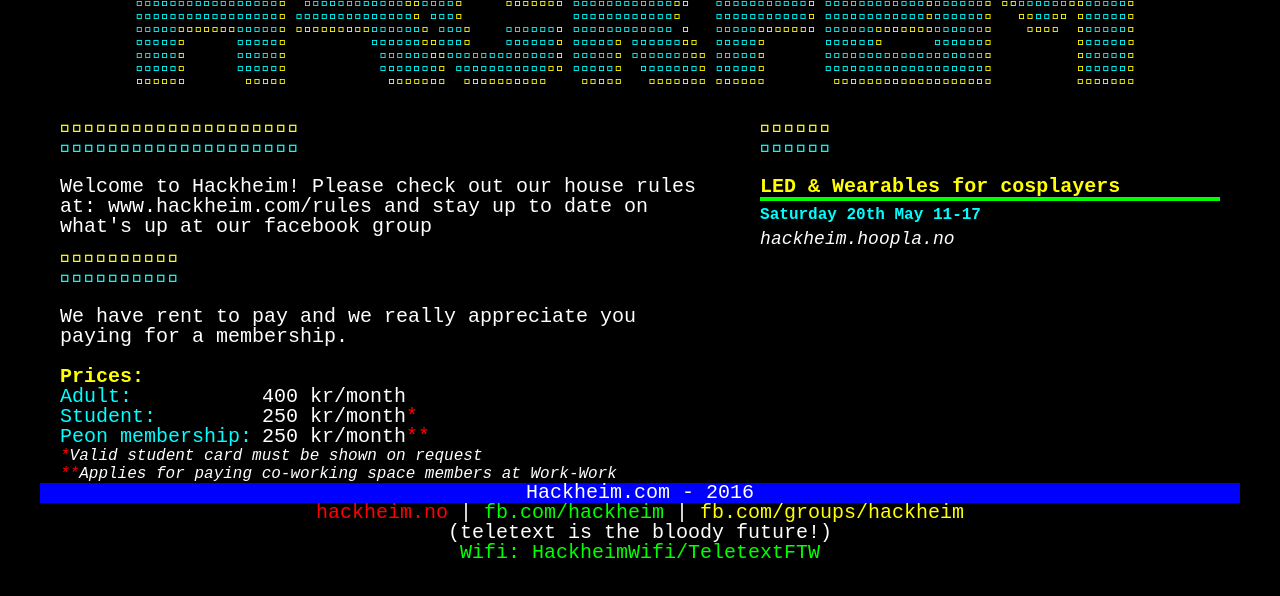
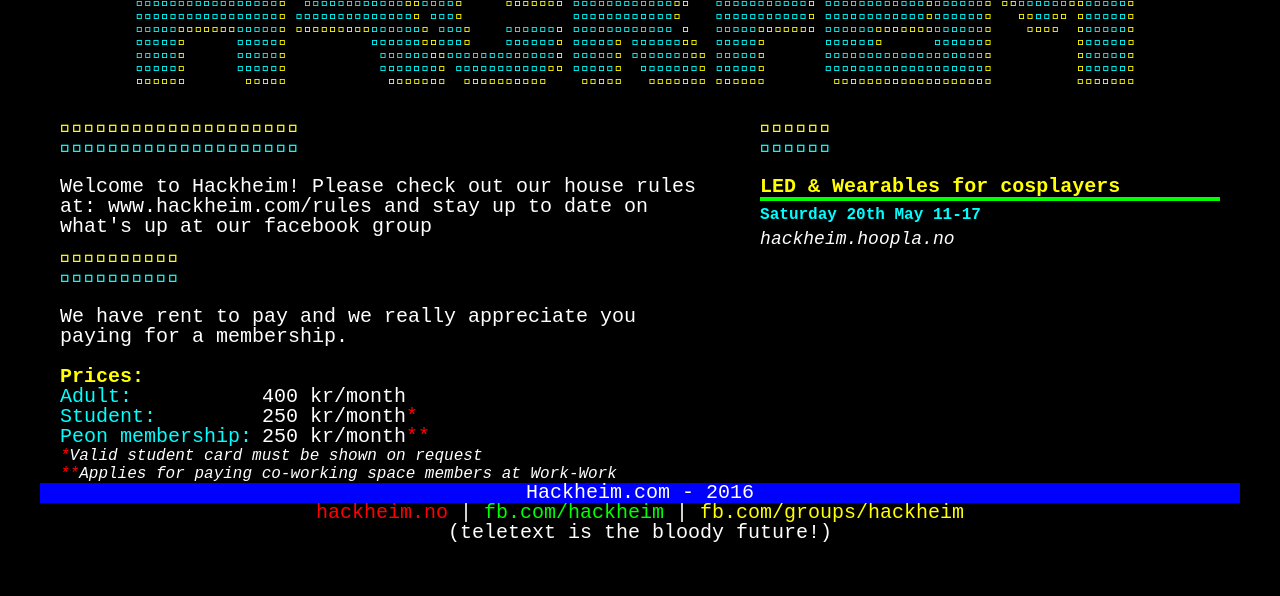
Before and after one commit to hackheim/hackheim.github.io, a plain HTML site: page index.html in a window 1280 px wide. Shown: the part 166-762 px from the top of the page. Drawn offline with Linux system fonts and the light colour scheme; a web font is replaced by a local one.

Commit message:
Update index.html

```diff
--- a/index.html
+++ b/index.html
@@ -111,7 +111,7 @@ window.onload = initTeletext;
 				<div class="teletext c12 bluebg white" style="text-align: center;">Hackheim.com - 2016</div>
 				<div class="teletext c12 white blackbg" style="text-align: center;"><span class="red">hackheim.no</span> | <span class="green">fb.com/hackheim</span> | <span class="yellow">fb.com/groups/hackheim</span></div>
 				<div class="teletext c12 white flashing" style="text-align: center;">(teletext is the bloody future!)</div>
-				<div class="teletext c12 green smalltext" style="text-align: center">Wifi: HackheimWifi/TeletextFTW</div>
+				<div class="teletext c12 black smalltext" style="text-align: center">Wifi: HackheimWifi/TeletextFTW</div>
 			</footer>
 		</div>
 	</div>
```
